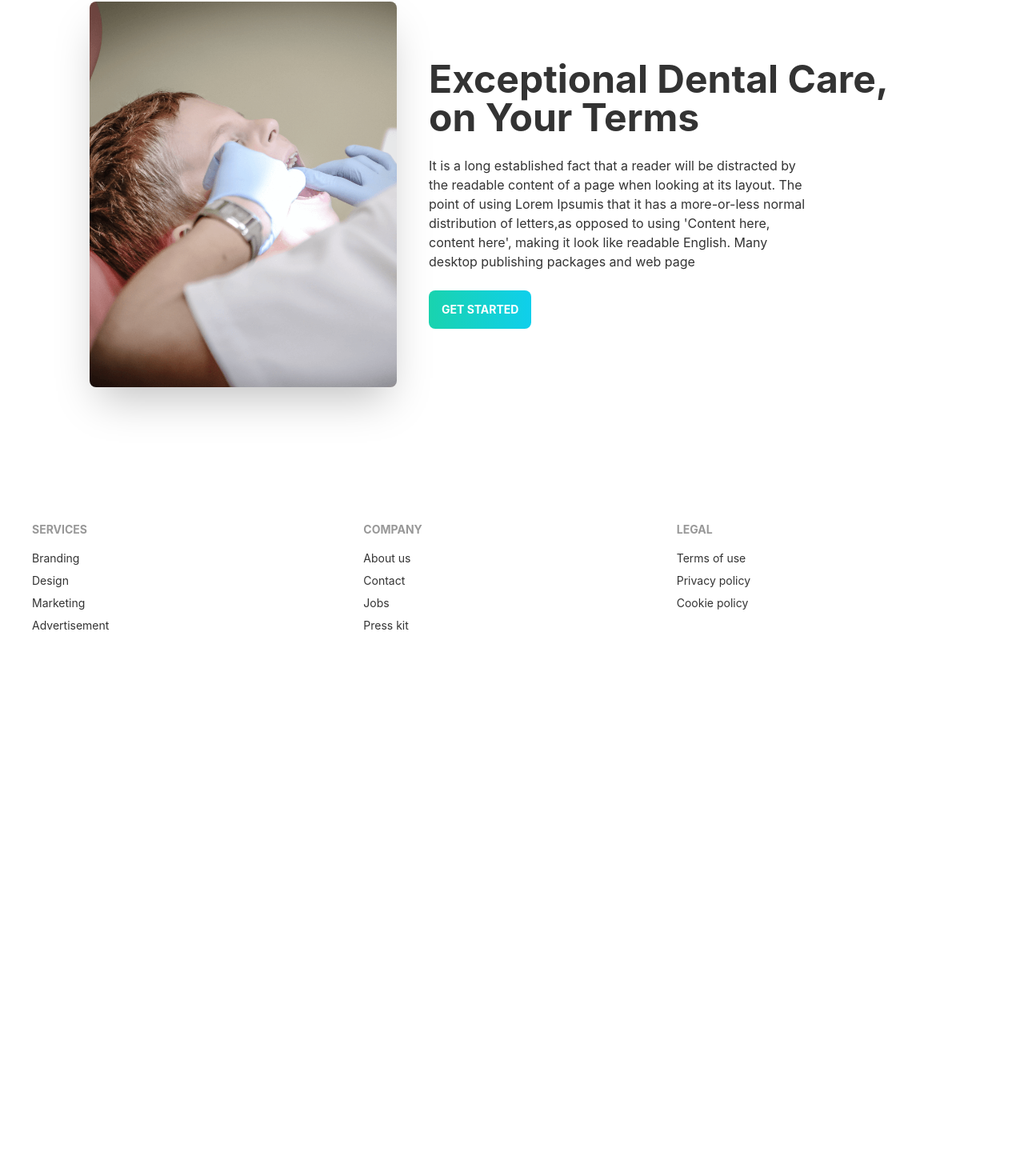
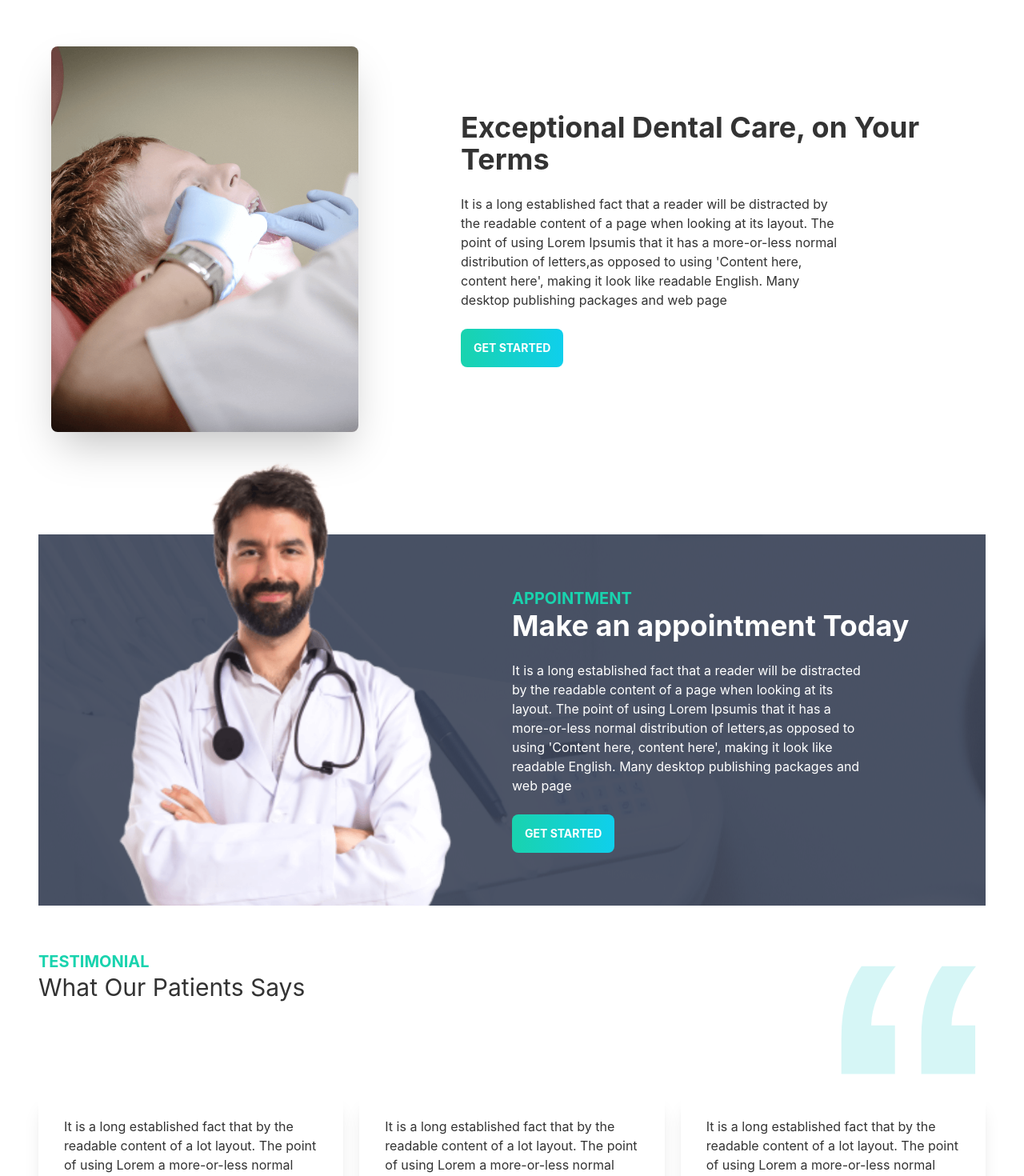
Before and after one commit to ahzihan/doctors-portal-client, a React (Create React App) app: page / in a window 1280 px wide. Shown: the part 1323-2793 px from the top of the page at 80% size. Before the commit the page ends 2155 px from the top, so only its background shows below. Built offline with nearby package versions, Linux system fonts and the light colour scheme.

Commit message:
Home Page is Done

```diff
--- /dev/null
+++ b/src/Pages/Home/Contact.js
@@ -0,0 +1,20 @@
+import React from 'react';
+import PrimaryButton from '../Shared/PrimaryButton';
+import appointment from "../../assets/images/appointment.png";
+
+const Contact = () => {
+    return (
+        <section style={{background: `url(${appointment})`}} className="my-6 py-8">
+            <form className='lg:w-1/2 px-5 lg:px-0 mx-auto text-center'>
+                <h3 className="text-secondary text-center text-xl uppercase font-bold">Contact Us</h3>
+                <h2 class="text-3xl text-center lg:text-4xl py-4 text-white font-bold">Stay connected with us</h2>
+                <input className='mb-3 w-full input input-bordered bg-white' type="email" name="email" placeholder='Email' /><br/>
+                <input className='mb-3 w-full input input-bordered bg-white' type="text" name="subject" placeholder='Subject' /><br/>
+                <textarea placeholder='Message' className='mb-3 w-full input input-bordered bg-white' name='message' cols="" rows="5"></textarea><br/>
+                <PrimaryButton>Send</PrimaryButton>
+            </form>
+        </section>
+    );
+};
+
+export default Contact;
--- a/src/Pages/Home/Home.js
+++ b/src/Pages/Home/Home.js
@@ -1,7 +1,10 @@
 import React from 'react';
+import MakeAppoinment from './MakeAppoinment';
 import Banner from './Banner';
 import Info from './Info';
 import Services from './Services';
+import Testimonial from './Testimonial';
+import Contact from './Contact';
 
 
 const Home = () => {
@@ -10,6 +13,9 @@ const Home = () => {
             <Banner></Banner>
             <Info></Info>
             <Services></Services>
+            <MakeAppoinment></MakeAppoinment>
+            <Testimonial></Testimonial>
+            <Contact></Contact>
         </div>
     );
 };
--- a/src/Pages/Home/Info.js
+++ b/src/Pages/Home/Info.js
@@ -6,7 +6,7 @@ import phone from '../../assets/icons/phone.svg';
 
 const Info = () => {
     return (
-        <div className='grid grid-cols-1 lg:grid-cols-3 gap-5 my-28'>
+        <div className='grid grid-cols-1 lg:grid-cols-3 gap-5 my-6 lg:my-28'>
             <InfoCard bgClass="bg-gradient-to-r from-secondary to-primary" cardTitle="Opening Hours" img={clock}></InfoCard>
             <InfoCard bgClass="bg-accent" cardTitle="Visit Our Location" img={marker}></InfoCard>
             <InfoCard bgClass="bg-gradient-to-r from-secondary to-primary" cardTitle="Contact Us Now" img={phone}></InfoCard>
--- a/src/Pages/Home/InfoCard.js
+++ b/src/Pages/Home/InfoCard.js
@@ -3,7 +3,7 @@ import React from 'react';
 const InfoCard = ( { img, cardTitle, bgClass } ) => {
     return (
         <div class={`card lg:card-side shadow-xl ${ bgClass }`}>
-            <figure className='md:pt-5 sm:pt-5 pl-5'>
+            <figure className='pt-10 lg:pt-0 lg:pl-5'>
                 <img src={img} alt="Album" />
             </figure>
             <div class="card-body text-white">
--- /dev/null
+++ b/src/Pages/Home/MakeAppoinment.js
@@ -0,0 +1,30 @@
+import React from "react";
+import doctorSmall from "../../assets/images/doctor-small.png";
+import appointment from "../../assets/images/appointment.png";
+import PrimaryButton from "../Shared/PrimaryButton";
+
+const MakeAppoinment = () => {
+  return (
+      <div style={{background: `url(${appointment})`}} className="mt-28 flex justify-center items-center">
+        <div className="flex-1 hidden lg:block">
+        <img
+          src={doctorSmall}
+          class="mt-[-100px] "
+          alt="appointment"
+        />
+        </div>
+        <div className="flex-1 p-10 lg:p-0">
+          <h3 className="text-secondary text-xl uppercase font-bold">
+            Appointment
+          </h3>
+          <h1 class="text-3xl lg:text-4xl text-white font-bold">Make an appointment Today</h1>
+          <p class="py-6 lg:w-3/4 text-white">
+          It is a long established fact that a reader will be distracted by the readable content of a page when looking at its layout. The point of using Lorem Ipsumis that it has a more-or-less normal distribution of letters,as opposed to using 'Content here, content here', making it look like readable English. Many desktop publishing packages and web page
+          </p>
+          <PrimaryButton>Get Started</PrimaryButton>
+        </div>
+      </div>
+  );
+};
+
+export default MakeAppoinment;
--- a/src/Pages/Home/Services.js
+++ b/src/Pages/Home/Services.js
@@ -4,6 +4,7 @@ import cavity from '../../assets/images/cavity.png';
 import fluoride from '../../assets/images/fluoride.png';
 import whitening from '../../assets/images/whitening.png';
 import treatment from '../../assets/images/treatment.png';
+import PrimaryButton from '../Shared/PrimaryButton';
 
 const Services = () => {
     const services = [
@@ -12,7 +13,7 @@ const Services = () => {
         { _id: 3, title: 'Teeth Whitening', description: 'Lorem Ipsum is simply dummy printing and typesetting indust Ipsum has been the', img: whitening }
     ];
     return (
-        <div className='my-28'>
+        <div className='my-14 lg:my-28'>
             <h3 className='text-center text-xl text-secondary uppercase font-bold'>Our Services</h3>
             <h2 className='text-center text-4xl'>Services We Provide</h2>
             <div className='grid grid-cols-1 lg:grid-cols-3 gap-5 py-5'>
@@ -20,13 +21,13 @@ const Services = () => {
                     services.map( service => <ServiceInfo key={service._id} service={service}></ServiceInfo> )
                 }
             </div>
-            <div class="hero px-12 mt-28">
+            <div class="hero mt-12 lg:mt-28">
                 <div class="hero-content flex-col lg:flex-row">
                     <img src={treatment} class="max-w-sm rounded-lg shadow-2xl" alt='Image' />
-                    <div className='ml-6'>
-                        <h1 class="text-5xl font-bold">Exceptional Dental Care, on Your Terms</h1>
-                        <p class="py-6 w-3/4">It is a long established fact that a reader will be distracted by the readable content of a page when looking at its layout. The point of using Lorem Ipsumis that it has a more-or-less normal distribution of letters,as opposed to using 'Content here, content here', making it look like readable English. Many desktop publishing packages and web page</p>
-                        <button class="btn bg-gradient-to-r from-secondary to-primary uppercase text-white font-bold border-0">Get Started</button>
+                    <div className='lg:ml-28'>
+                        <h1 class="text-3xl lg:text-4xl font-bold">Exceptional Dental Care, on Your Terms</h1>
+                        <p class="py-6 lg:w-3/4">It is a long established fact that a reader will be distracted by the readable content of a page when looking at its layout. The point of using Lorem Ipsumis that it has a more-or-less normal distribution of letters,as opposed to using 'Content here, content here', making it look like readable English. Many desktop publishing packages and web page</p>
+                        <PrimaryButton>Get Started</PrimaryButton>
                     </div>
                 </div>
             </div>
--- /dev/null
+++ b/src/Pages/Home/Testimonial.js
@@ -0,0 +1,35 @@
+import React from 'react';
+import quote from '../../assets/icons/quote.svg';
+import people1 from '../../assets/images/people1.png';
+import people2 from '../../assets/images/people2.png';
+import people3 from '../../assets/images/people3.png';
+import TestimonialCard from './TestimonialCard';
+
+
+const Testimonial = () => {
+    const authors=[
+        {_id:1, title: 'Winson Herry', city: "Dhaka", img: people1 },
+        {_id:1, title: 'Jenifar Herry', city: "Dhaka", img: people2},
+        {_id:1, title: 'Kajal Kranti', city: "Dhaka", img: people3}
+    ];
+    return (
+        <section className='py-8 lg:py-14'>
+            <div className='flex'>
+                <div className='flex-1 items-start'>
+                    <h3 className='text-secondary text-xl font-bold uppercase'>Testimonial</h3>
+                    <h1 className='text-3xl'>What Our Patients Says</h1>
+                </div>
+                <div className='flex justify-end items-end'>
+                    <img style={{height: 156}} src={quote} alt="quote" />
+                </div>
+            </div>
+            <div className='grid grid-cols-1 lg:grid-cols-3 gap-5 my-5'>
+                {
+                    authors.map(author=><TestimonialCard key={author._id} author={author}></TestimonialCard>)
+                }
+            </div>
+        </section>
+    );
+};
+
+export default Testimonial;
--- /dev/null
+++ b/src/Pages/Home/TestimonialCard.js
@@ -0,0 +1,23 @@
+import React from "react";
+
+const TestimonialCard = ({ author }) => {
+  const { title, city, img } = author;
+  return (
+    <div className="card shadow-xl">
+      <div class="card-body">
+        <p>It is a long established fact that by the readable content of a lot layout. The point of using Lorem a more-or-less normal distribu to using Content here, content</p>
+      </div>
+      <div className="flex justify-start items-center pb-4">
+        <figure className="pt-4 lg:pt-0 pl-6 rounded">
+          <img className="" src={img} alt="Album" />
+        </figure>
+        <div className="ml-4">
+          <h2 class="card-title">{title}</h2>
+          <p>{city}</p>
+        </div>
+      </div>
+    </div>
+  );
+};
+
+export default TestimonialCard;
--- /dev/null
+++ b/src/Pages/Shared/PrimaryButton.js
@@ -0,0 +1,11 @@
+import React from 'react';
+
+const PrimaryButton = ({children}) => {
+    return (
+        <div>
+            <button class="btn bg-gradient-to-r from-secondary to-primary uppercase text-white font-bold border-0">{children}</button>
+        </div>
+    );
+};
+
+export default PrimaryButton;
```
Also changed, not shown: src/Pages/Home/Banner.js (+6 -5 lines).
